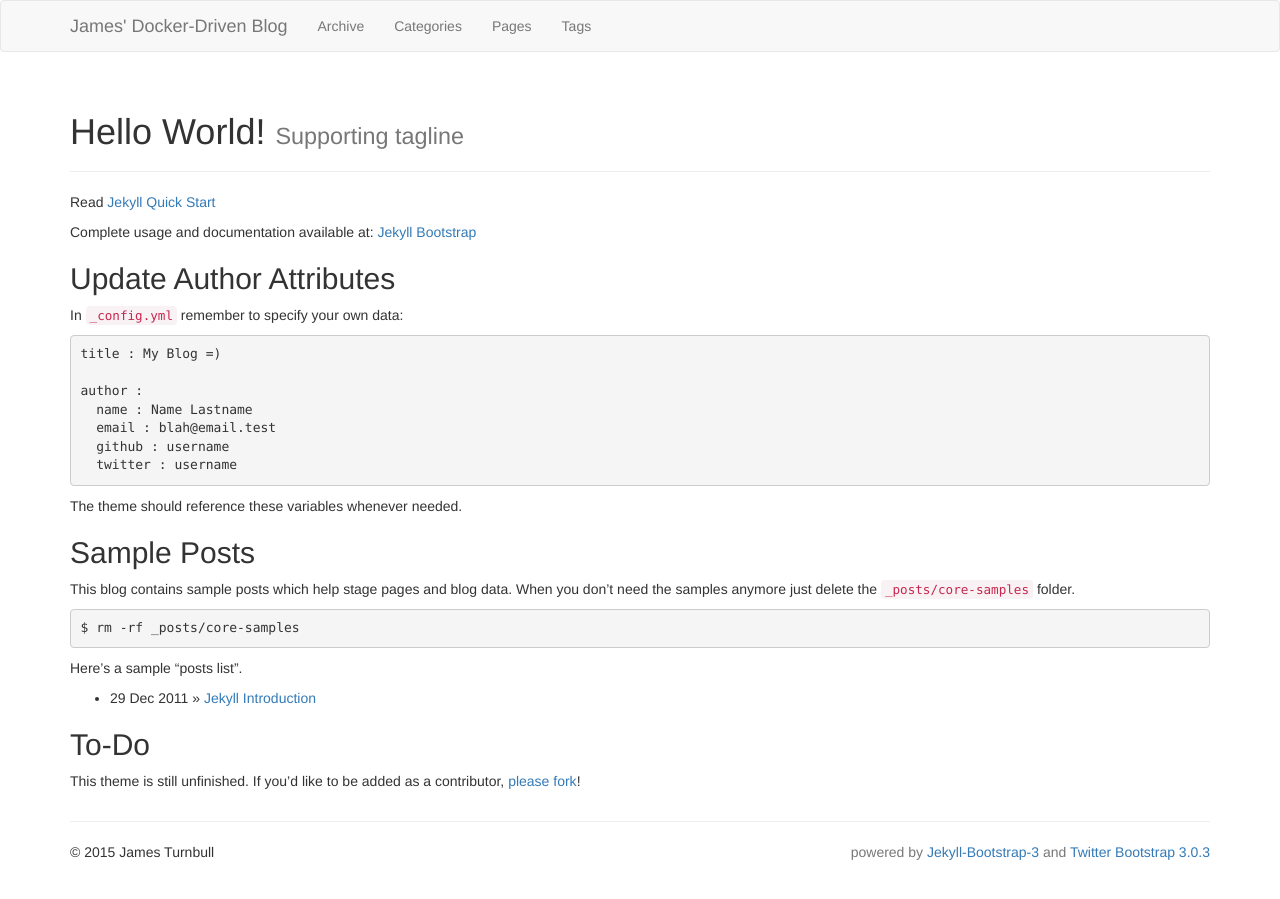
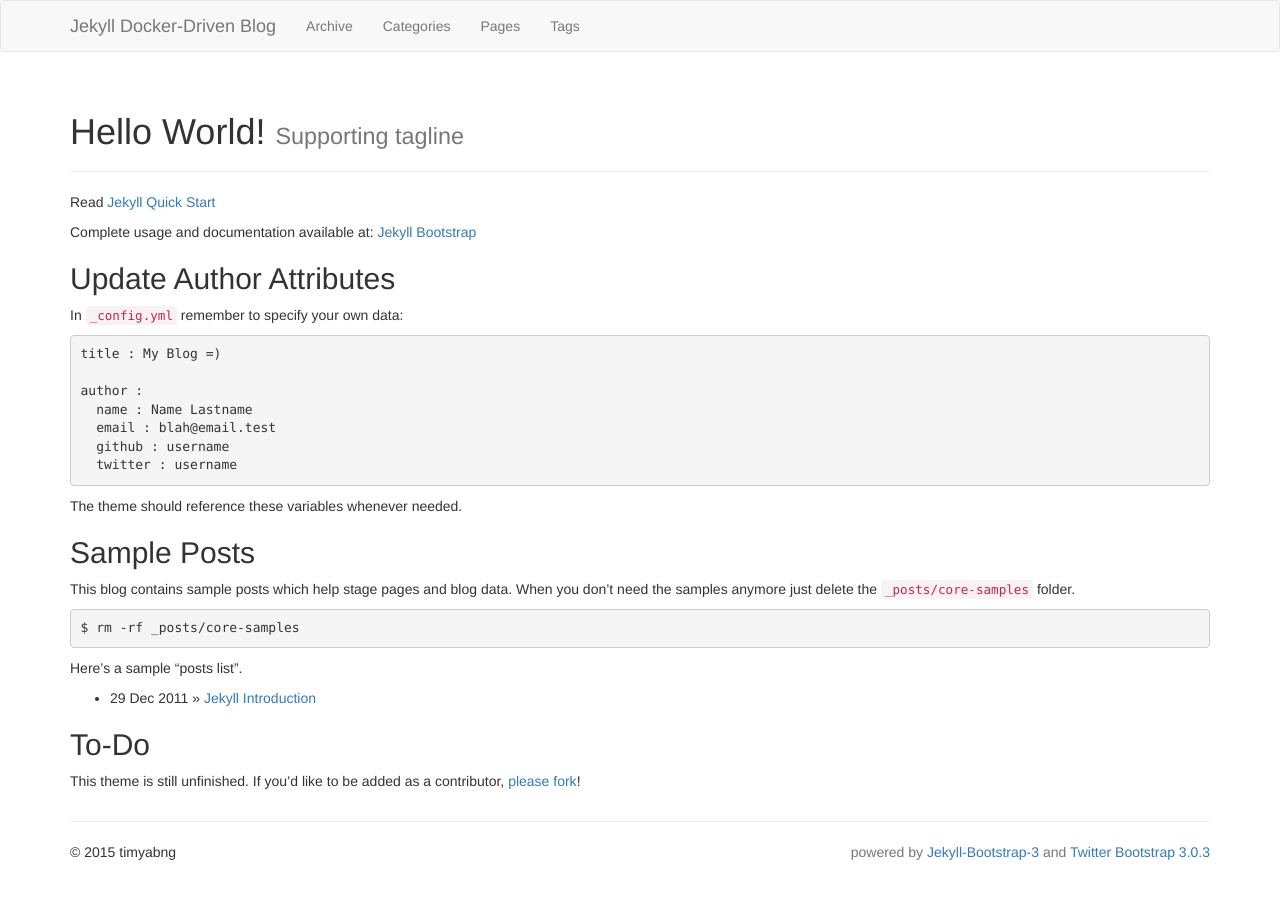
Before and after one commit to timyabng/jekyll_blog, a Jekyll site: the page built from index.md, in a window 1280 px wide. Built offline with Jekyll 4.4.1, drawn with Linux system fonts in a browser that asks for light colours; nearby versions of some CDN libraries; library files that are not in the unit come from our copies.

Commit message:
Update _config.yml

```diff
--- a/_config.yml
+++ b/_config.yml
@@ -11,12 +11,12 @@ markdown: kramdown
 # Themes are encouraged to use these universal variables
 # so be sure to set them if your theme uses them.
 #
-title : James' Docker-Driven Blog
+title : Jekyll Docker-Driven Blog
 tagline: A blog isn't just about words or Docker
 author :
-  name : James Turnbull
-  email : james@example.com
-  github : jamtur01
+  name : timyabng
+  email : timyabng@example.com
+  github : timyabng
   twitter : kartar
   feedburner : feedname
 
```
